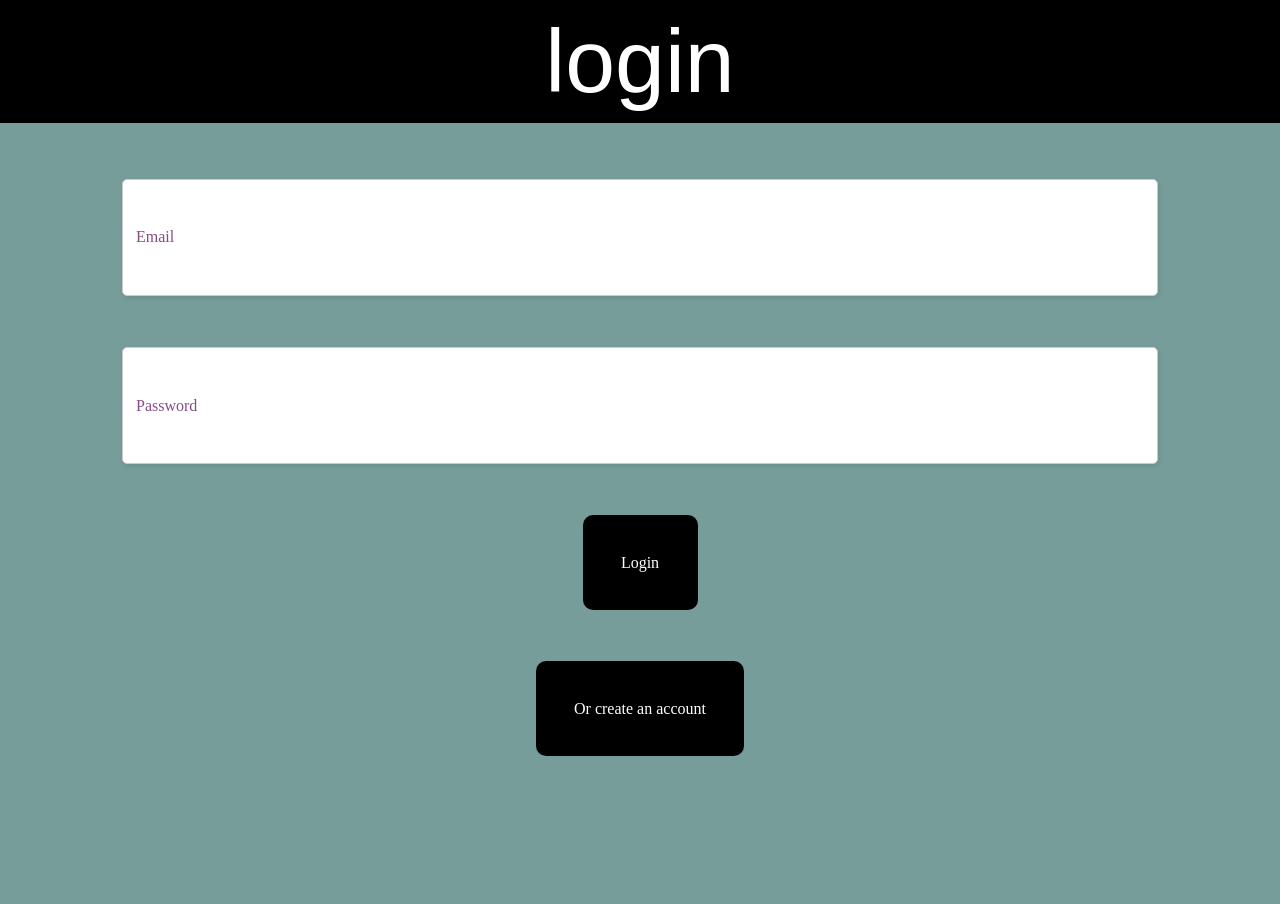
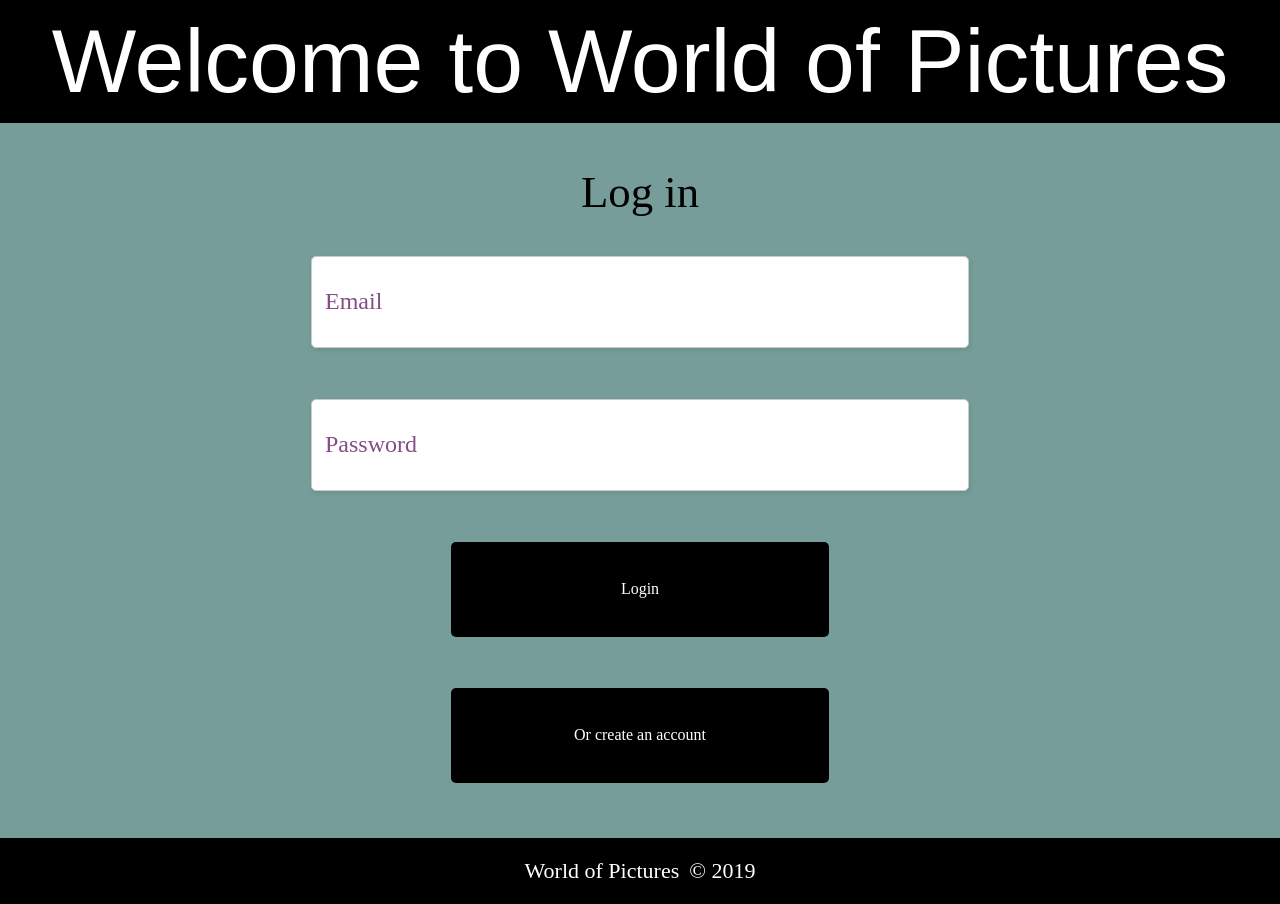
Before and after one commit to DetGrey/portofolio-6, a website: page public/login.html in a window 1280 px wide. Before the commit the page ends 812 px from the top, so only its background shows below. Drawn offline with Linux system fonts and the light colour scheme; a web font is replaced by a local one.

Commit message:
Login html and css changes.

```diff
--- a/public/css/login.css
+++ b/public/css/login.css
@@ -1,4 +1,12 @@
 /* ----------------------------------------- LOGIN OR SIGN UP */
+
+#login-header, #signup-header {
+    height: fit-content;
+    font-size: 3.5vw;
+    margin: 1vw;
+    text-align: center;
+}
+
 form {
     display: flex;
     flex-direction: column;
@@ -6,24 +14,38 @@ form {
     width: 100%;
 }
 input {
-    width: 80%;
-    height: 7vw;
+    width: 50%;
+    height: 5vw;
     padding: 1vw;
     margin: 2vw 1vw;
     border-radius: 5px;
     border: solid 1px #cbc9c9;
     box-shadow: 1px 2px 5px rgba(0, 0, 0, .09);
     background: #fff;
+    font-size: 1.5rem;
 }
+
 button {
     padding: 3vw;
     margin: 2vw;
-    border-radius: 10px;
+    border-radius: 5px;
     border: none;
     background: black;
     color: white;
     font-size: 16px;
-    width: fit-content;
+    width: 30%;
     height: fit-content;
     cursor: pointer;
 }
+
+footer {
+    bottom: 0;
+    display: flex;
+    flex-direction: row;
+    align-items: center;
+    justify-content: center;
+    width: 100%;
+    background-color: black;
+    color: white;
+    padding: 20px 0 20px 0;
+}
--- a/public/login.html
+++ b/public/login.html
@@ -9,9 +9,10 @@
 </head>
 <body>
 <header>
-    <h1 id="login-header">login</h1>
+    <h1>Welcome to World of Pictures</h1>
 </header>
 <section id="login-section">
+    <h2 id="login-header">Log in</h2>
     <form>
         <label for="login-email"></label>
         <input type="text" name="loginEmail" id="login-email" placeholder="Email" required/>
@@ -24,6 +25,7 @@
     </form>
 </section>
 <section id="signup-section" class="hidden">
+    <h2 id="signup-header">Sign up</h2>
     <form>
         <label for="first-name"></label>
         <input type="text" name="name" id="first-name" placeholder="First name" required/>
@@ -43,7 +45,10 @@
         <button id="already-have-account" type="button">Already have an account?</button>
     </form>
 </section>
-
+<footer>
+    <p>World of Pictures</p>
+    <p>© 2019</p>
+</footer>
 <script src="./js/login.js"></script>
 </body>
 
```
